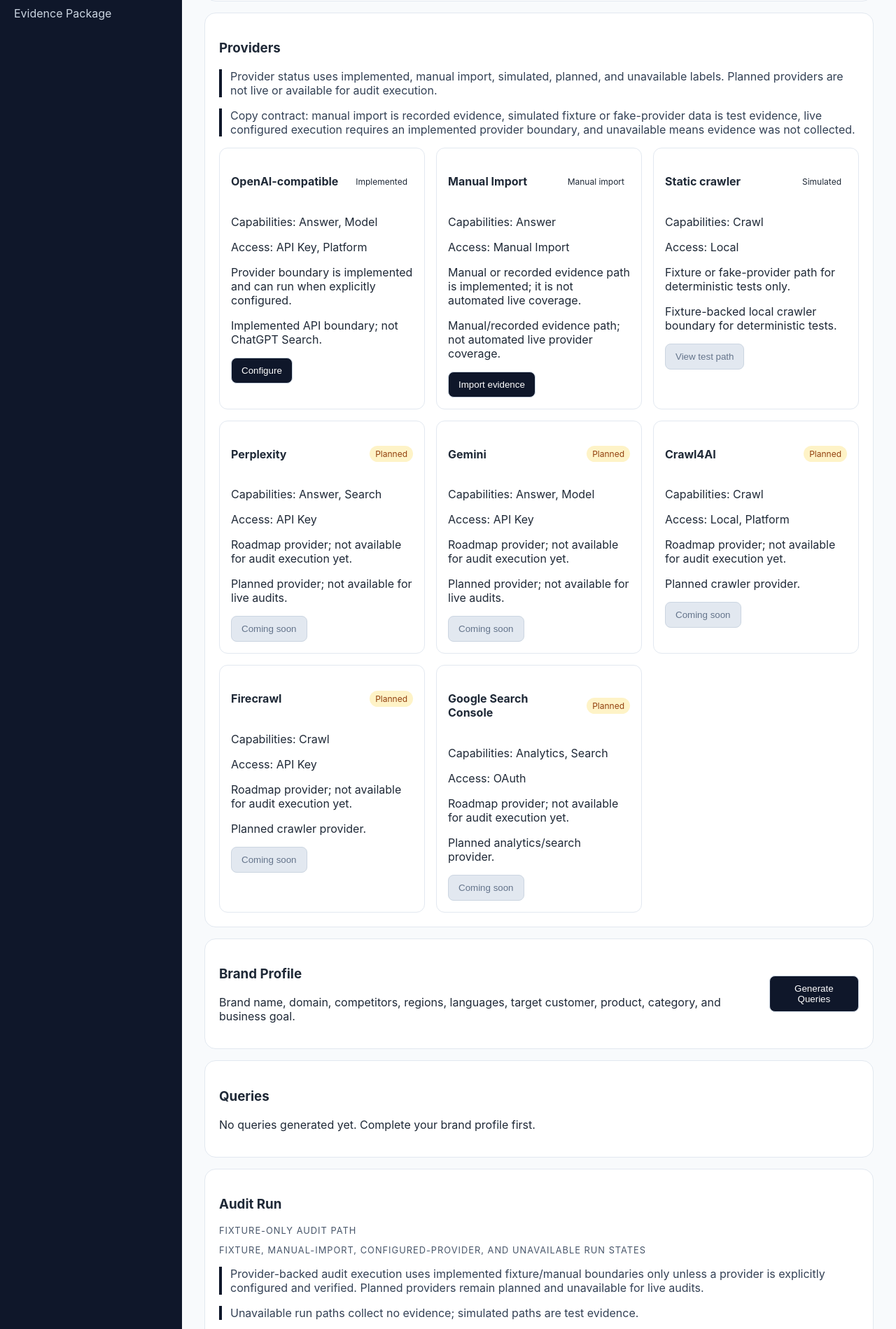
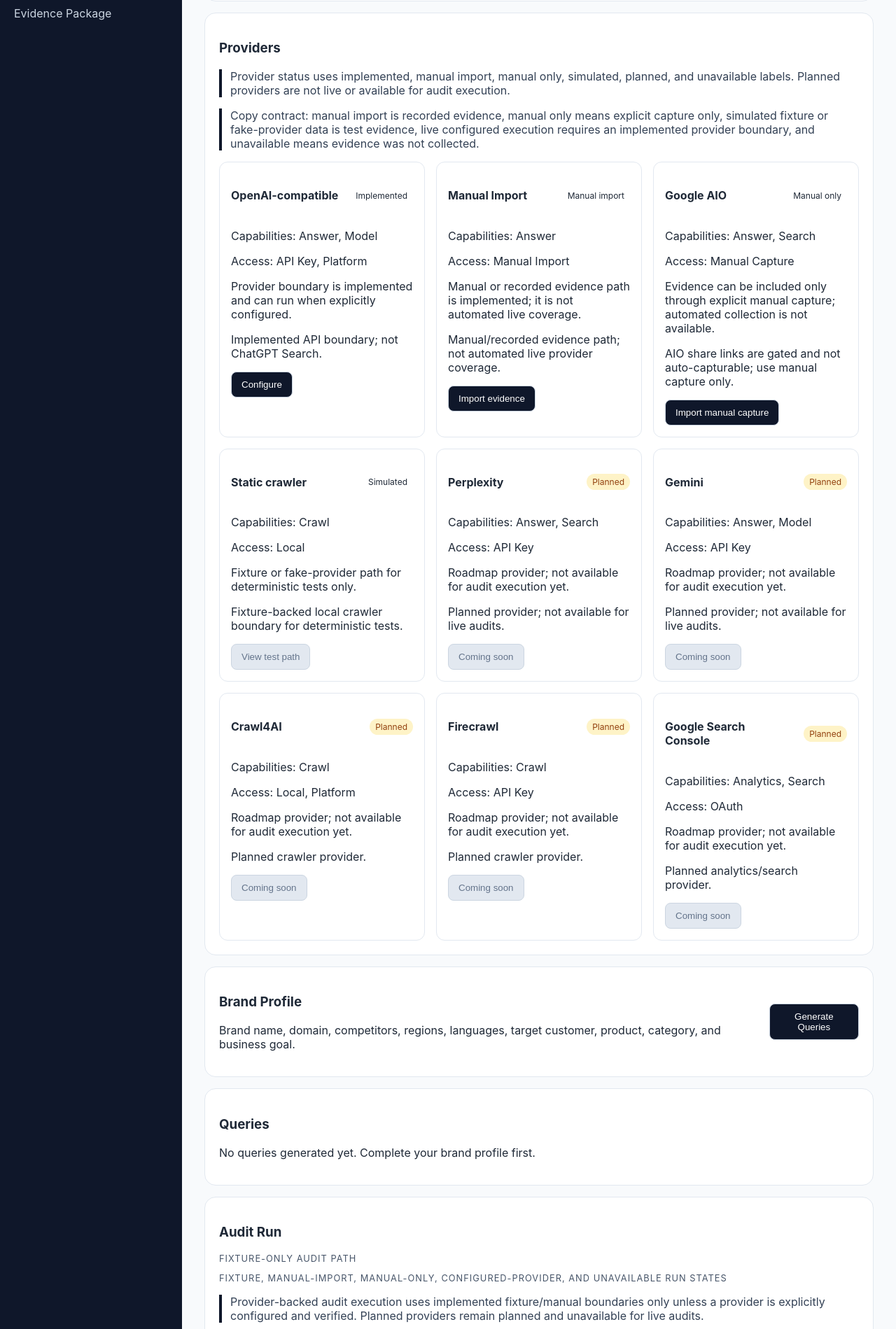
Before and after one commit to alexwang91/GEO-Agent, a React (Vite) app in the folder apps/desktop/: page / in a window 1280 px wide. Shown: the part 241-2140 px from the top of the page at 70% size. Built offline with nearby package versions, Linux system fonts and the light colour scheme.

Commit message:
docs: surface manual-only Google AIO status in desktop

```diff
--- a/apps/desktop/src/App.jsx
+++ b/apps/desktop/src/App.jsx
@@ -23,6 +23,12 @@ const providerStatusCopy = {
     action: 'Import evidence',
     canExecute: true,
   },
+  manual_only: {
+    label: 'Manual only',
+    summary: 'Evidence can be included only through explicit manual capture; automated collection is not available.',
+    action: 'Import manual capture',
+    canExecute: true,
+  },
   simulated: {
     label: 'Simulated',
     summary: 'Fixture or fake-provider path for deterministic tests only.',
@@ -46,6 +52,7 @@ const providerStatusCopy = {
 const providers = [
   { name: 'OpenAI-compatible', capabilities: ['Answer', 'Model'], access: ['API Key', 'Platform'], statusKey: 'implemented', note: 'Implemented API boundary; not ChatGPT Search.' },
   { name: 'Manual Import', capabilities: ['Answer'], access: ['Manual Import'], statusKey: 'manual', note: 'Manual/recorded evidence path; not automated live provider coverage.' },
+  { name: 'Google AIO', capabilities: ['Answer', 'Search'], access: ['Manual Capture'], statusKey: 'manual_only', note: 'AIO share links are gated and not auto-capturable; use manual capture only.' },
   { name: 'Static crawler', capabilities: ['Crawl'], access: ['Local'], statusKey: 'simulated', note: 'Fixture-backed local crawler boundary for deterministic tests.' },
   { name: 'Perplexity', capabilities: ['Answer', 'Search'], access: ['API Key'], statusKey: 'planned', note: 'Planned provider; not available for live audits.' },
   { name: 'Gemini', capabilities: ['Answer', 'Model'], access: ['API Key'], statusKey: 'planned', note: 'Planned provider; not available for live audits.' },
@@ -57,6 +64,7 @@ const providers = [
 const runPaths = [
   { label: 'Fixture package audit', statusKey: 'simulated', command: 'run_fixture_audit(fixture_path, output_dir)' },
   { label: 'Manual import path', statusKey: 'manual', command: 'manual_import(recorded_dataset)' },
+  { label: 'Google AIO manual capture path', statusKey: 'manual_only', command: 'capture-package captures.json --out out/package' },
   { label: 'Configured provider path', statusKey: 'implemented', command: 'run_configured_provider(provider_config)' },
   { label: 'Provider access issue', statusKey: 'unavailable', command: 'resolve_provider_access()' },
 ];
@@ -162,8 +170,8 @@ export function App() {
 
         <section id="providers" className="panel">
           <h3>Providers</h3>
-          <p className="security-note">Provider status uses implemented, manual import, simulated, planned, and unavailable labels. Planned providers are not live or available for audit execution.</p>
-          <p className="security-note">Copy contract: manual import is recorded evidence, simulated fixture or fake-provider data is test evidence, live configured execution requires an implemented provider boundary, and unavailable means evidence was not collected.</p>
+          <p className="security-note">Provider status uses implemented, manual import, manual only, simulated, planned, and unavailable labels. Planned providers are not live or available for audit execution.</p>
+          <p className="security-note">Copy contract: manual import is recorded evidence, manual only means explicit capture only, simulated fixture or fake-provider data is test evidence, live configured execution requires an implemented provider boundary, and unavailable means evidence was not collected.</p>
           <div className="provider-grid">
             {providers.map((provider) => {
               const status = statusFor(provider.statusKey);
@@ -200,9 +208,9 @@ export function App() {
         <section id="audit-run" className="panel">
           <h3>Audit Run</h3>
           <p className="eyebrow">Fixture-only audit path</p>
-          <p className="eyebrow">Fixture, manual-import, configured-provider, and unavailable run states</p>
+          <p className="eyebrow">Fixture, manual-import, manual-only, configured-provider, and unavailable run states</p>
           <p className="security-note">Provider-backed audit execution uses implemented fixture/manual boundaries only unless a provider is explicitly configured and verified. Planned providers remain planned and unavailable for live audits.</p>
-          <p className="security-note">Unavailable run paths collect no evidence; simulated paths are test evidence.</p>
+          <p className="security-note">Google AIO is manual only because AIO share links are gated and not auto-capturable. Unavailable run paths collect no evidence; simulated paths are test evidence.</p>
           <div className="run-path-grid">
             {runPaths.map((path) => {
               const status = statusFor(path.statusKey);
@@ -233,7 +241,7 @@ export function App() {
           <p className="eyebrow">Artifact source: {reportView.sourceLabel}</p>
           <p className="eyebrow">Artifact kind: {reportView.artifactKind}</p>
           <p>Package: {reportView.packageId} generated at {reportView.generatedAt}</p>
-          <p className="security-note">Report provider notes must preserve status: manual import is imported evidence, simulated paths are test evidence, planned providers collect no evidence, and unavailable providers did not run.</p>
+          <p className="security-note">Report provider notes must preserve status: manual import is imported evidence, manual only is explicit capture evidence, simulated paths are test evidence, planned providers collect no evidence, and unavailable providers did not run.</p>
           {reportView.warnings.map((warning) => (
             <p className="security-note" key={warning}>{warning}</p>
           ))}
```
